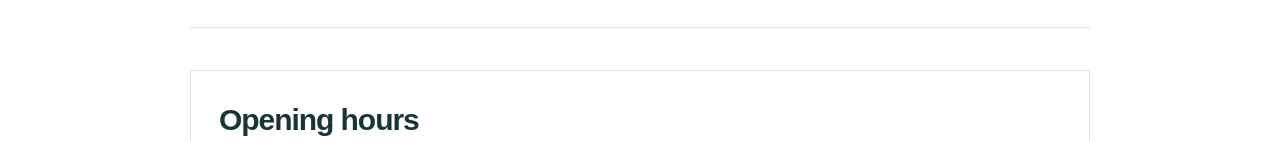
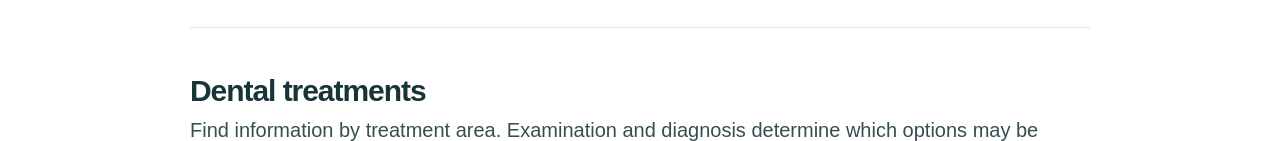
Before and after one commit to sekiyang-hub/test2875, a Next.js app: page /guide/en/ in a window 1280 px wide. Shown: the part 659-800 px from the top of the page. Built offline with nearby package versions, Linux system fonts and the light colour scheme; no server answers; the database is empty.

Commit message:
Show treatment guide on all foreign language pages

```diff
--- a/src/app/guide/[language]/page.tsx
+++ b/src/app/guide/[language]/page.tsx
@@ -4,6 +4,7 @@ import { clinic, siteURL } from '@/config/clinic';
 import { languages, type Language } from '@/content/languages';
 import { metadata } from '@/lib/seo';
 import { ClinicMap } from '@/components/clinic-map';
+import { TranslatedTreatments } from '@/components/translated-treatments';
 
 export const dynamicParams = false;
 export function generateStaticParams() { return Object.keys(languages).map(language => ({ language })); }
@@ -23,6 +24,7 @@ export default async function Guide({ params }: { params: Promise<{ language: st
     <div className="page-intro"><h1>{text.title}</h1><p lang="ko">{clinic.name}</p><p>{text.intro}</p>
       <div className="actions"><a className="button" href={`tel:${clinic.phone}`}>{text.call} · {clinic.phone}</a><a className="button secondary" href="#guide-location">{text.directions}</a></div>
     </div>
+    <TranslatedTreatments language={language}/>
     <section id="guide-hours" className="panel"><h2>{text.hours}</h2><div className="hours-list"><div><span>{text.weekdays}</span><strong>{clinic.hours[0].open}–{clinic.hours[0].close}</strong></div><div><span>{text.weekends}</span><strong>{clinic.hours[1].open}–{clinic.hours[1].close}</strong></div></div></section>
     <section id="guide-location" className="panel"><h2>{text.location}</h2><p>{text.address}</p><p lang="ko">{clinic.address.full}</p><p>{text.note}</p><ClinicMap language={language}/></section>
     <section id="guide-before" className="panel"><h2>{text.appointment}</h2><p>{text.booking}</p><p>{text.doctor}</p><a className="button" href={`tel:${clinic.phone}`}>{text.call}</a></section>
```
